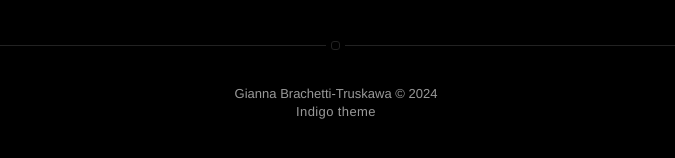
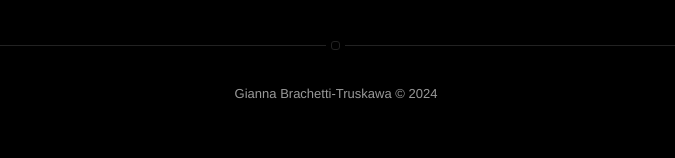
Before and after one commit to tentaclequing/tentaclequing.github.io, a Jekyll site: the page built from index.html, in a window 1280 px wide. Shown: the part 497-655 px from the top of the page, without its empty margins (304-979 px from the left). Built offline with Jekyll 4.4.1, drawn with Linux system fonts in a browser that asks for light colours; nearby versions of some CDN libraries.

Commit message:
Update footer.html

```diff
--- a/_includes/footer.html
+++ b/_includes/footer.html
@@ -6,7 +6,7 @@
         <i class="fa-solid fa-rss"></i>
      </a> -->
 
-    <p class="extra">
-        Indigo theme
-    </p>
+    <!-- <p class="extra">
+        <a class="link" href="https://github.com/sergiokopplin/indigo">Indigo theme</a>
+    </p> -->
 </footer>
```
